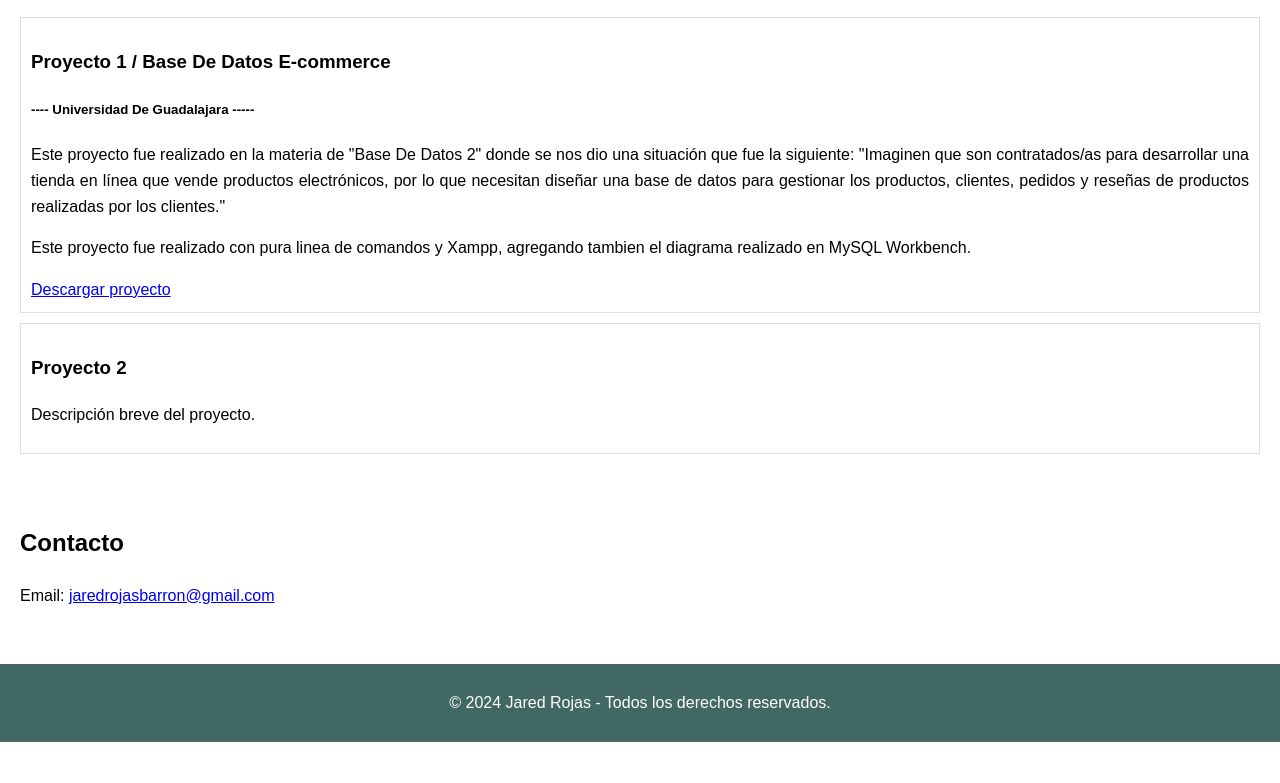
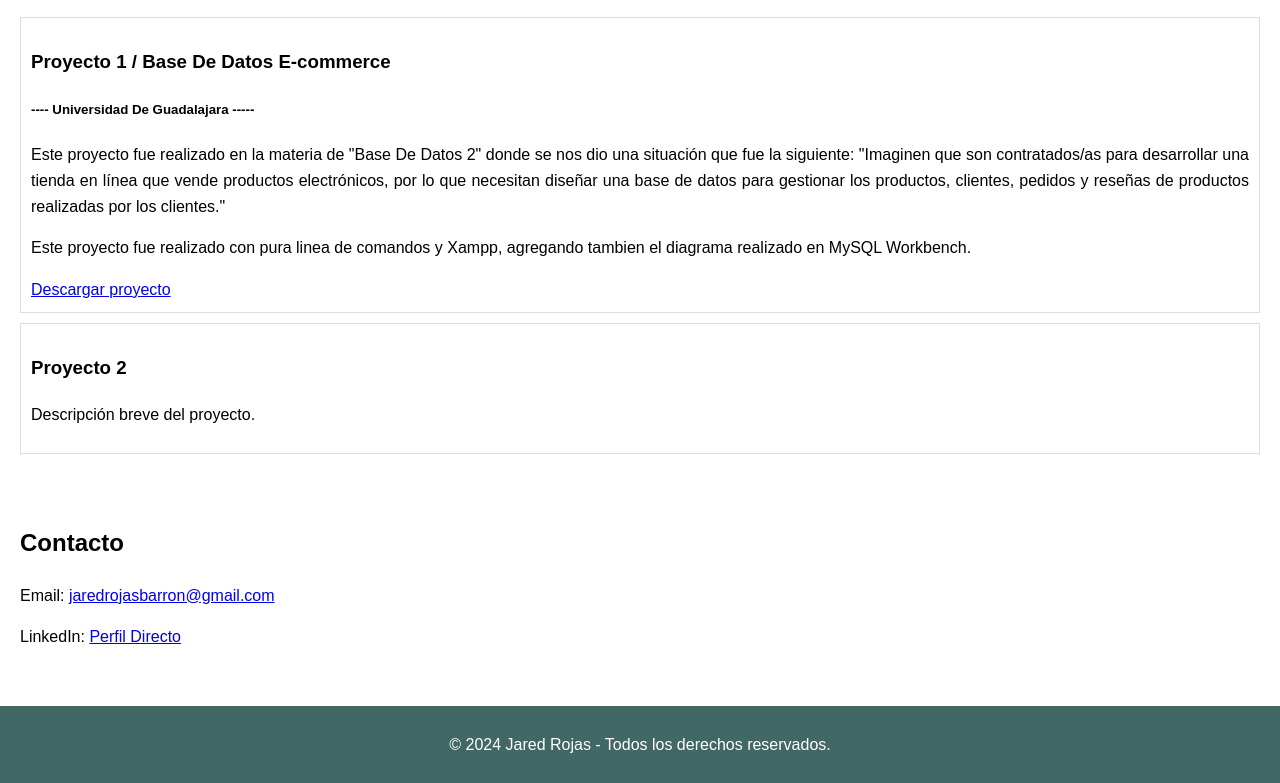
Before and after one commit to J4r3dR0j4s/Portafolios, a plain HTML site: page index.html in a window 1280 px wide. Shown: the part 746-1529 px from the top of the page. Before the commit the page ends 1488 px from the top, so only its background shows below. Drawn offline with Linux system fonts and the light colour scheme.

Commit message:
Agregar perfil de LinkedIn

```diff
--- a/index.html
+++ b/index.html
@@ -63,7 +63,7 @@
         <section id="contact">
             <h2>Contacto</h2>
             <p>Email: <a href="mailto:tucorreo@example.com">jaredrojasbarron@gmail.com</a></p>
-
+            <p>LinkedIn: <a href="https://www.linkedin.com/in/jared-jacob-rojas-barr%C3%B3n-b908a0211/">Perfil Directo</a></a></p>
         </section>
     </main>
 
```
